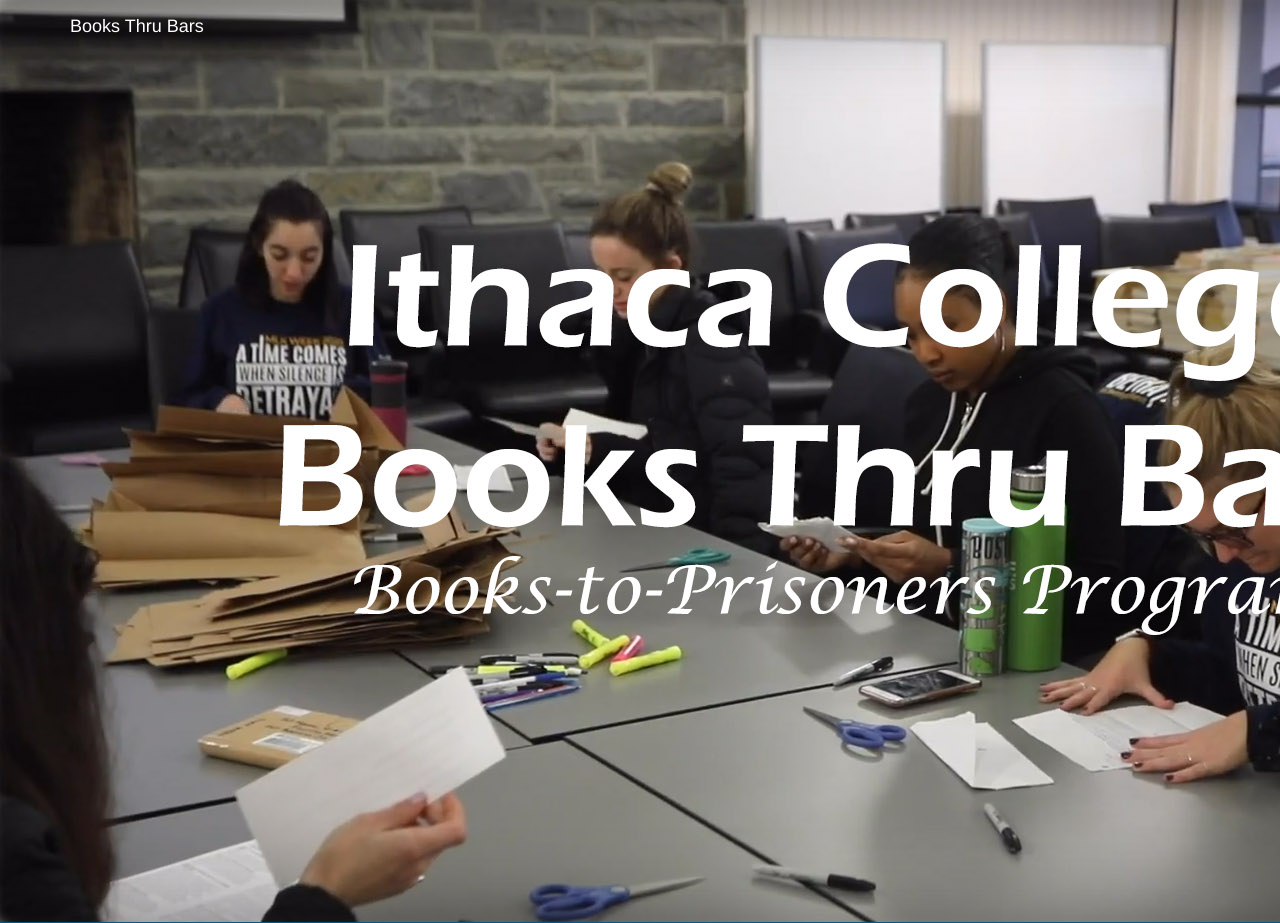
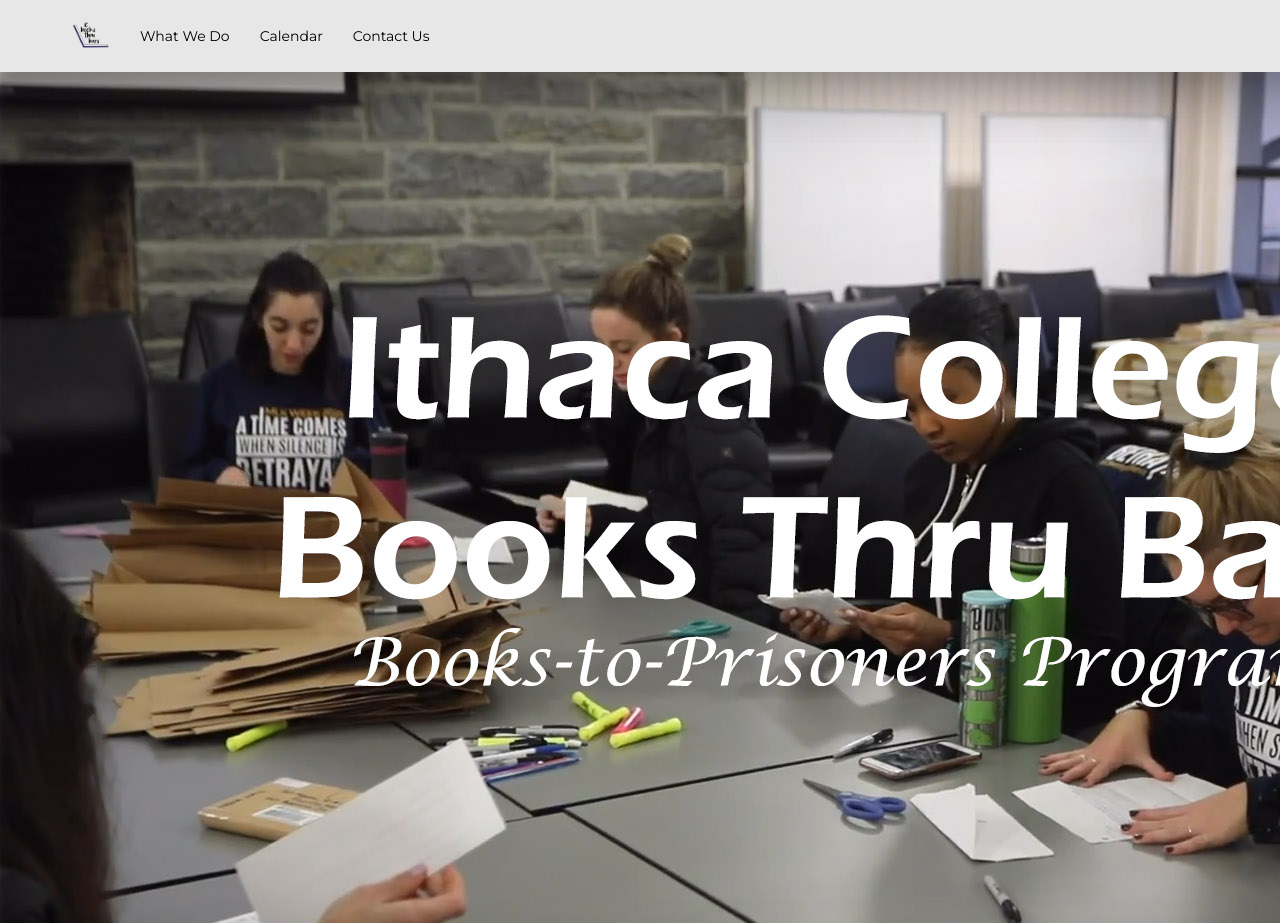
Before and after one commit to klpolley/books_thru_bars, a Flask app: page / in a window 1280 px wide. Shown: the top 923 px of the page. Run offline with Flask 2, Linux system fonts and the light colour scheme; some libraries are stand-ins or nearby versions.

Commit message:
Updated nav bar

```diff
--- a/app/templates/base.html
+++ b/app/templates/base.html
@@ -1,16 +1,24 @@
-<head>
-    <link rel="stylesheet" href="https://maxcdn.bootstrapcdn.com/bootstrap/4.0.0/css/bootstrap.min.css" integrity="sha384-Gn5384xqQ1aoWXA+058RXPxPg6fy4IWvTNh0E263XmFcJlSAwiGgFAW/dAiS6JXm" crossorigin="anonymous">
-</head>
-
 {% extends 'bootstrap/base.html' %}
 
 {% block title %}
     IC Books Thru Bars
 {% endblock %}
 
-
 {% block navbar %}
-        <nav class="navbar navbar-light" style="background-color: #ffffff00;">
+<head>
+            <meta name="viewport" content="width=device-width, initial-scale=1">
+            <style>
+                @import url('https://fonts.googleapis.com/css?family=Montserrat|Raleway&display=swap');
+                .nav_font {
+                    font-family: 'Montserrat';
+                    color: black;
+                    position: relative;
+                    top: 10px;
+                }
+            </style>
+</head>
+<body>
+    <nav class="navbar navbar-light" style="background-color: #E7E7E7;">
         <div class="container">
             <div class="navbar-header">
                 <button type="button" class="navbar-toggle collapsed" data-toggle="collapse" data-target="#bs-example-navbar-collapse-1" aria-expanded="false">
@@ -20,18 +28,17 @@
                     <span class="icon-bar"></span>
                 </button>
                 <a class="navbar-brand" href = "{{ url_for('index') }}">
-                        <img src="{{url_for('static', filename='images/btb_logo.png')}}" width="40px" class="d-inline-block align-top" alt="Books Thru Bars">
+                    <img src="{{url_for('static', filename='btb_logo.png')}}" width="40px" class="d-inline-block align-top" alt="Books Thru Bars">
                 </a>
-                    <a class="navbar-brand" href = "{{ url_for('data') }}">
-                        What We Do
-                    </a>
+            </div>
+            <div class="collapse navbar-collapse" id="bs-example-navbar-collapse-1">
+                <ul class="nav navbar-nav">
+                    <li><a href="{{ url_for('index') }}" class="nav_font">What We Do</a></li>
+                    <li><a href="{{ url_for('index') }}" class="nav_font">Calendar</a></li>
+                    <li><a href="{{ url_for('index') }}" class="nav_font">Contact Us</a></li>
+                </ul>
             </div>
         </div>
     </nav>
+    </body>
 {% endblock %}
-
-    {% block page %}
-
-        {% block content %} {% endblock %}
-
-    {% endblock %}
--- a/app/templates/index.html
+++ b/app/templates/index.html
@@ -1,33 +1,30 @@
-{% extends 'bootstrap/base.html' %}
+{% extends 'base.html' %}
 
 {% block content %}
     <html>
         <head>
             <meta name="viewport" content="width=device-width, initial-scale=1">
             <style>
+                @import url('https://fonts.googleapis.com/css?family=Montserrat|Raleway&display=swap');
                 header {
                     width: 100%;
                     height: 922px
+                }
+                h1, h2, h3, h4, h5, h6 {
+                    font-family: 'Raleway';
+                }
+                p {
+                    font-family: 'Montserrat';
+                }
+                body {
+                    background-color: #E7E7E7;
                 }
             </style>
         </head>
         <body>
             <div class="row">
                 <div class="col-md-12">
-                    <header class="intro-header" style="background-image: url({{ url_for('static', filename='images/background_photo.jpg') }})">
-                        <nav class="navbar navbar-light" style="background-color: #ffffff00;">
-                            <div class="container">
-                                <div class="navbar-header">
-                                    <button type="button" class="navbar-toggle collapsed" data-toggle="collapse" data-target="#bs-example-navbar-collapse-1" aria-expanded="false">
-                                        <span class="sr-only">Toggle navigation</span>
-                                        <span class="icon-bar"></span>
-                                        <span class="icon-bar"></span>
-                                        <span class="icon-bar"></span>
-                                    </button>
-                                    <a class="navbar-brand" href="{{ url_for('index') }}" style="color:white">Books Thru Bars</a>
-                                </div>
-                            </div>
-                        </nav>
+                    <header class="intro-header" style="background-image: url({{ url_for('static', filename='images/background_photo.jpg') }})"
                     </header>
                 </div>
             </div>
@@ -58,7 +55,7 @@
                 <div style="text-align:center; color: white">
                     <h2>Upcoming Events!</h2>
                     <br />
-                    <iframe src="https://calendar.google.com/calendar/b/1/embed?height=600&amp;wkst=1&amp;bgcolor=%23ffffff&amp;ctz=America%2FNew_York&amp;src=cHBudHVhcDdycjcxNTBmZWg0YnN2ZWszYTBAZ3JvdXAuY2FsZW5kYXIuZ29vZ2xlLmNvbQ&amp;color=%23009688&amp;mode=AGENDA&amp;showNav=0&amp;showPrint=0&amp;showTabs=0&amp;showCalendars=0&amp;showTz=1" style="border:solid 1px #777" width="600" height="600" frameborder="0" scrolling="no"></iframe>
+                    <iframe src="https://calendar.google.com/calendar/b/1/embed?height=600&amp;wkst=1&amp;bgcolor=%23ffffff&amp;ctz=America%2FNew_York&amp;src=cHBudHVhcDdycjcxNTBmZWg0YnN2ZWszYTBAZ3JvdXAuY2FsZW5kYXIuZ29vZ2xlLmNvbQ&amp;color=%23009688&amp;mode=AGENDA&amp;showNav=0&amp;showPrint=0&amp;showTabs=0&amp;showCalendars=0&amp;showTz=1" style="border:solid 1px #777" width="400" height="500" frameborder="0" scrolling="no"></iframe>
                     <br />
                 </div>
             </div>
```
Also changed, not shown: app/static/btb_logo.png (added), 3 other files. Lines whose indentation alone changed are shown as unchanged.
